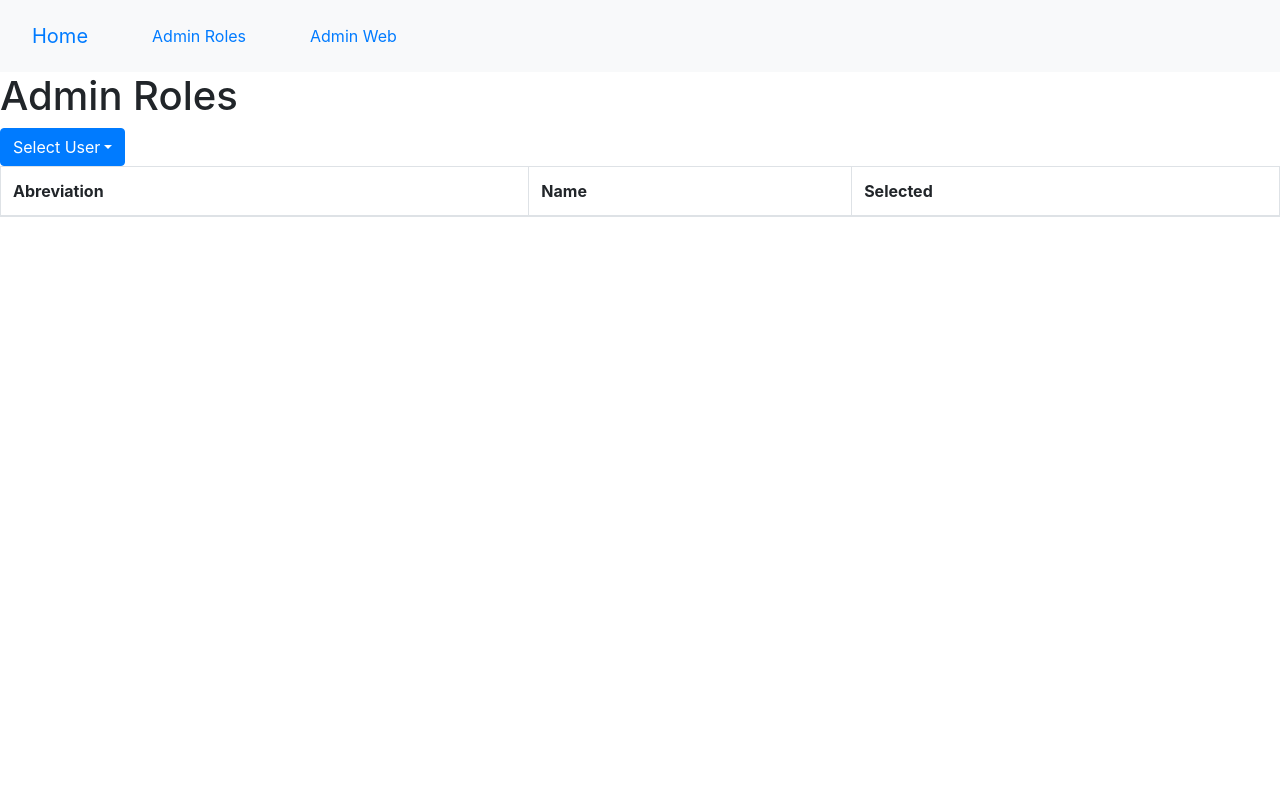
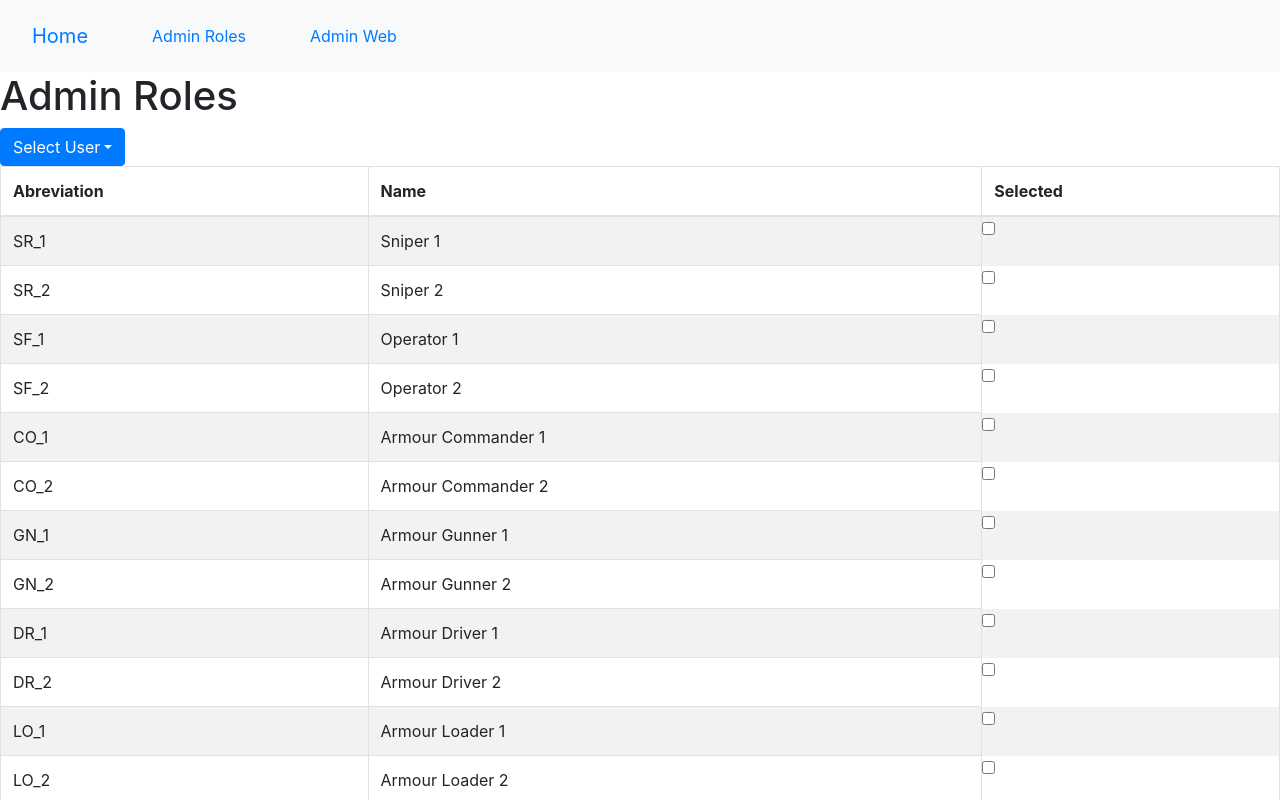
Before and after one commit to Nifnat/A3-WWI, a React (Create React App) app in the folder frontEnd/a3-wwi-fe/: page /AdminRoles in a window 1280 px wide. Shown: the top 800 px of the page. Built offline with nearby package versions, Linux system fonts and the light colour scheme; the HTML template or start-up script is replaced by a standard one.

Commit message:
Added selecting/removing users

```diff
--- a/frontEnd/a3-wwi-fe/src/pages/AdminRoles.js
+++ b/frontEnd/a3-wwi-fe/src/pages/AdminRoles.js
@@ -5,9 +5,9 @@ import React, { useState, useEffect } from "react";
 function AdminRoles() {
   const [selectedUser, setSelectedUser] = useState("Select User");
   const [usersList, setUsersList] = useState([]);
-  const [userRoles, setUserRoles] = useState({});
+  const [userRoles, setUserRoles] = useState([]);
 
-  const armaRoles = require("../Common/roles.json");
+  const armaRoles = require("../common/roles.json");
 
   useEffect(() => {
     console.log(armaRoles);
@@ -39,10 +39,19 @@ function AdminRoles() {
   function selectUser(user) {
     if (user.name === selectedUser) {
       setSelectedUser("Select User");
-      setUserRoles({});
+      setUserRoles([]);
     } else {
       setSelectedUser(user.name);
       setUserRoles(doApiCallRoles(user.steamID));
+    }
+  }
+
+  function selectRole(role) {
+    if (userRoles.includes(role)) {
+      setUserRoles(userRoles.filter((i) => i !== role));
+    } else {
+      console.log("Miss");
+      setUserRoles([...userRoles, role]);
     }
   }
 
@@ -68,7 +77,7 @@ function AdminRoles() {
           </tr>
         </thead>
         <tbody>
-          {/* {armaRoles.map((role) => {
+          {armaRoles.map((role) => {
             return (
               <tr>
                 <td>{role.abbreviation}</td>
@@ -76,10 +85,11 @@ function AdminRoles() {
                 <FormCheck
                   id={role.abbreviation + "Checkbox"}
                   checked={userRoles.includes(role.abbreviation) ? true : false}
+                  onChange={() => selectRole(role.abbreviation)}
                 />
               </tr>
             );
-          })} */}
+          })}
         </tbody>
       </Table>
     </div>
```
